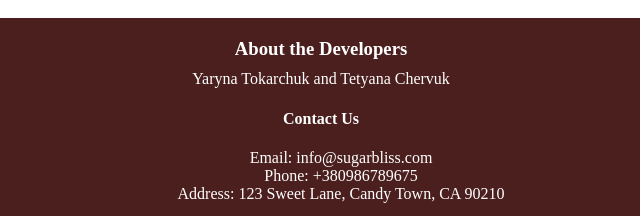
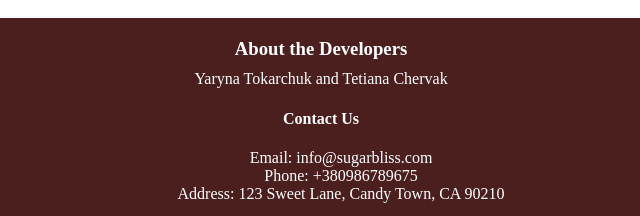
Before and after one commit to CryCatCC/Group-Project-JS, a plain HTML site: page index.html in a window 1280 px wide. Shown: the part 580-796 px from the top of the page, 319-959 px from the left. Drawn offline with Linux system fonts and the light colour scheme.

Commit message:
Update index.html

```diff
--- a/index.html
+++ b/index.html
@@ -40,7 +40,7 @@
     <footer>
         <div class="footer-section">
             <h3>About the Developers</h3>
-            <p>Yaryna Tokarchuk and Tetyana Chervuk</p>
+            <p>Yaryna Tokarchuk and Tetiana Chervak</p>
         </div>
         <div class="footer-section">
             <h4>Contact Us</h4>
```
